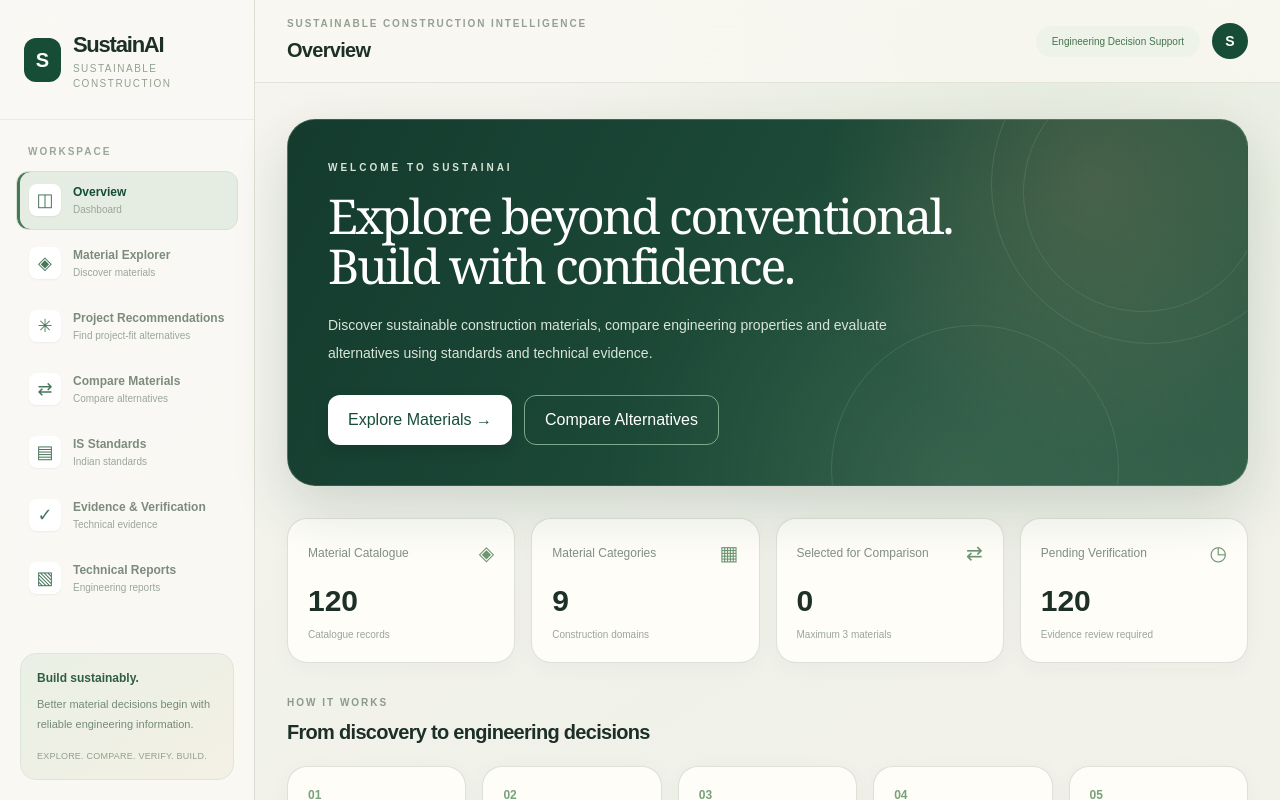
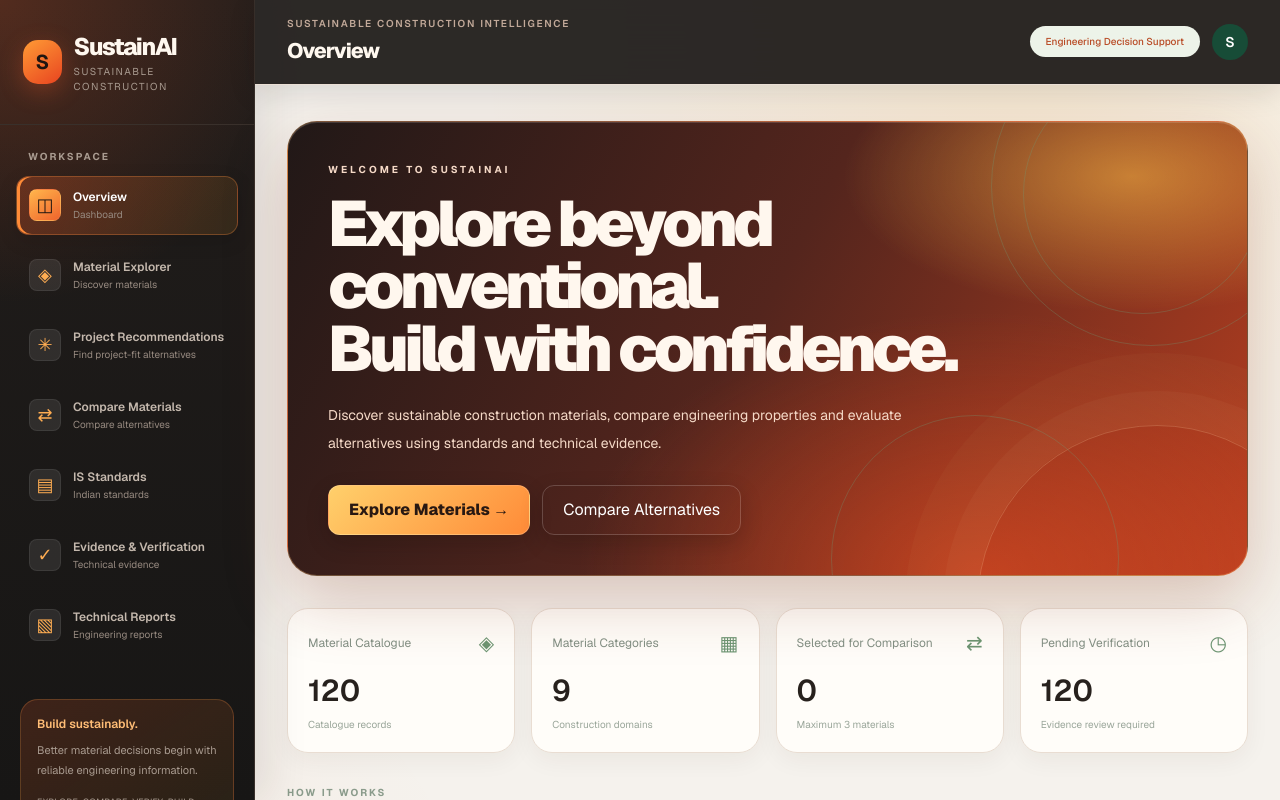
Before and after one commit to atharvdubey2609-debug/sustainai, a Next.js app: page / in a window 1280 px wide. Shown: the top 800 px of the page. Built offline with nearby package versions, Linux system fonts and the light colour scheme.

Commit message:
Redesign SustainAI with bold fiery visual identity

```diff
--- a/app/globals.css
+++ b/app/globals.css
@@ -2,16 +2,15 @@
 
 :root {
   color-scheme: light;
-  --background: #f4f3ed;
-  --foreground: #1d3028;
-  --muted: #718078;
-  --border: #e3e5dc;
-  --forest: #173f32;
-  --forest-2: #245844;
-  --sage: #dce8dc;
-  --sand: #ebe5d8;
-  --clay: #bd805d;
-  --surface: rgba(255, 254, 250, 0.92);
+  --background: #f5f2ed;
+  --foreground: #201c1a;
+  --muted: #81766e;
+  --border: #e8ddd3;
+  --ember: #f05a28;
+  --ember-dark: #c83e1b;
+  --amber: #ffb02e;
+  --ink: #191817;
+  --surface: #fffdfa;
 }
 
 @theme inline {
@@ -22,228 +21,245 @@
 }
 
 * { box-sizing: border-box; }
-
-html {
-  min-height: 100%;
-  background: var(--background);
-  scroll-behavior: smooth;
-}
-
+html { min-height: 100%; scroll-behavior: smooth; background: var(--background); }
 body {
   min-height: 100vh;
   margin: 0;
   color: var(--foreground);
   background:
-    radial-gradient(ellipse at 82% 0%, rgba(219, 229, 211, .52), transparent 32rem),
-    linear-gradient(145deg, #f7f6f0 0%, #f0f1e9 52%, #f6f3eb 100%);
-  font-family: Arial, Helvetica, sans-serif;
+    radial-gradient(ellipse at 80% 0%, rgba(255, 176, 46, .14), transparent 34rem),
+    radial-gradient(ellipse at 0% 65%, rgba(240, 90, 40, .055), transparent 30rem),
+    #f5f2ed;
+  font-family: var(--font-geist-sans), Arial, sans-serif;
   -webkit-font-smoothing: antialiased;
-  -moz-osx-font-smoothing: grayscale;
 }
-
-::selection { background: #c9ddc8; color: #173f32; }
-
+::selection { background: #ffb02e; color: #211713; }
 button, input, select, textarea { font: inherit; }
-button { -webkit-tap-highlight-color: transparent; }
-input, select, textarea { color: var(--foreground); }
-input::placeholder, textarea::placeholder { color: #9aa49b; opacity: 1; }
-
-:focus-visible {
-  outline: 3px solid rgba(189, 128, 93, .55);
-  outline-offset: 2px;
-}
-
-main {
-  background: transparent !important;
-  color: var(--foreground);
-}
-
+button { -webkit-tap-highlight-color: transparent; cursor: pointer; }
+input, select, textarea { color: #241f1b; }
+input::placeholder, textarea::placeholder { color: #a99d92; opacity: 1; }
+:focus-visible { outline: 3px solid rgba(240, 90, 40, .48); outline-offset: 3px; }
+main { min-height: 100vh; color: #27211d; background: transparent !important; }
 main > div { min-height: 100vh; }
 
-/* Workspace navigation */
+/* Dark, high-contrast navigation rail */
 main aside {
   position: sticky;
   top: 0;
   height: 100vh;
-  background: rgba(250, 249, 244, .9) !important;
-  border-color: rgba(215, 220, 208, .9) !important;
-  backdrop-filter: blur(18px);
+  color: #f8f2eb !important;
+  background:
+    radial-gradient(circle at 0% 0%, rgba(240,90,40,.24), transparent 19rem),
+    linear-gradient(180deg, #211d1b 0%, #171615 100%) !important;
+  border-color: #39302b !important;
+  box-shadow: 12px 0 40px rgba(42, 27, 18, .10);
+}
+main aside > div:first-child { padding: 30px 23px !important; border-color: #39302b !important; }
+main aside h1 { color: #fff8ef !important; font-size: 24px !important; font-weight: 800 !important; letter-spacing: -.065em !important; }
+main aside p { color: #a99b90; }
+main aside > div:first-child > div > div:first-child {
+  background: linear-gradient(145deg, #ff9b35, #e84420) !important;
+  color: #201511 !important;
+  border-radius: 15px !important;
+  box-shadow: 0 7px 25px rgba(240,90,40,.32);
+}
+main aside nav { display: grid; gap: 7px; }
+main aside nav button {
+  color: #c4b8ad !important;
+  border: 1px solid transparent;
+  border-radius: 13px !important;
+  transition: all .22s ease;
+}
+main aside nav button:hover {
+  color: #fff !important;
+  background: rgba(255,255,255,.075) !important;
+  border-color: rgba(255,255,255,.08);
+  transform: translateX(3px);
+}
+main aside nav button[class*="bg-[#eaf2e9]"] {
+  color: #fff !important;
+  background: linear-gradient(105deg, rgba(240,90,40,.28), rgba(255,176,46,.10)) !important;
+  border-color: rgba(255,142,65,.30) !important;
+  box-shadow: inset 3px 0 0 #ff8b37, 0 6px 20px rgba(0,0,0,.12);
+}
+main aside nav button > span:first-child {
+  color: #ffad52 !important;
+  background: rgba(255,255,255,.09) !important;
+  border: 1px solid rgba(255,255,255,.07);
+  box-shadow: none !important;
+}
+main aside nav button[class*="bg-[#eaf2e9]"] > span:first-child {
+  color: #211713 !important;
+  background: linear-gradient(145deg, #ffb64c, #f0642c) !important;
+}
+main aside nav button span span:last-child { color: #978a80 !important; }
+main aside > div:last-child > div {
+  border: 1px solid rgba(255,145,70,.24) !important;
+  background: linear-gradient(145deg, rgba(240,90,40,.18), rgba(255,176,46,.08)) !important;
+  border-radius: 18px !important;
+}
+main aside > div:last-child > div p:first-child { color: #ffbd76 !important; }
+main aside > div:last-child > div p:last-child { color: #a99b90 !important; }
+
+/* Sticky top bar */
+main header {
+  color: #f8f2eb !important;
+  background: rgba(31, 28, 26, .94) !important;
+  border-color: #39302b !important;
+  backdrop-filter: blur(20px);
+  box-shadow: 0 8px 28px rgba(28,20,16,.12);
+}
+main header h2 { color: #fff8ef !important; font-size: 21px !important; font-weight: 750 !important; letter-spacing: -.045em; }
+main header p { color: #c2a999 !important; letter-spacing: .17em !important; }
+main header button { border-color: rgba(255,255,255,.15) !important; color: #ffe4ce !important; }
+
+/* Typography and page canvas */
+main .max-w-\[1500px\] { max-width: 1600px; }
+main h1, main h2, main h3 { letter-spacing: -.04em; }
+main h1, main h2 { font-weight: 800; }
+main p { text-wrap: pretty; }
+main section { scroll-margin-top: 100px; }
+
+/* Premium fiery hero */
+main section.relative.overflow-hidden.rounded-3xl {
+  isolation: isolate;
+  position: relative;
+  border: 1px solid rgba(255,190,120,.35) !important;
+  border-radius: 30px !important;
+  background:
+    radial-gradient(ellipse at 88% 12%, rgba(255,190,70,.56), transparent 18rem),
+    radial-gradient(ellipse at 72% 100%, rgba(255,83,34,.48), transparent 25rem),
+    linear-gradient(118deg, #211817 0%, #54251d 48%, #b53e20 100%) !important;
+  box-shadow: 0 24px 65px rgba(127,48,25,.24), inset 0 1px 0 rgba(255,255,255,.15);
+}
+main section.relative.overflow-hidden.rounded-3xl:after {
+  content: "";
+  position: absolute;
+  z-index: -1;
+  width: 360px;
+  height: 360px;
+  right: -90px;
+  bottom: -210px;
+  border: 1px solid rgba(255,220,170,.22);
+  border-radius: 50%;
+  box-shadow: 0 0 0 34px rgba(255,220,170,.035), 0 0 0 72px rgba(255,220,170,.025);
+}
+main section.relative.overflow-hidden.rounded-3xl h1 {
+  max-width: 820px;
+  color: #fff7ee !important;
+  font-size: clamp(2.6rem, 5vw, 4.7rem) !important;
+  font-weight: 850 !important;
+  letter-spacing: -.07em !important;
+  line-height: .98 !important;
+}
+main section.relative.overflow-hidden.rounded-3xl p { color: #f5d9c7 !important; }
+main section.relative.overflow-hidden.rounded-3xl button {
+  border: 1px solid rgba(255,255,255,.18) !important;
+  box-shadow: 0 8px 22px rgba(20,10,7,.2);
+}
+main section.relative.overflow-hidden.rounded-3xl button:first-child {
+  color: #281812 !important;
+  background: linear-gradient(135deg, #ffd06b, #ff8b38) !important;
+  font-weight: 800;
 }
 
-main aside > div:first-child {
-  padding-top: 30px !important;
-  padding-bottom: 28px !important;
-}
-
-main aside h1 {
-  letter-spacing: -.055em;
-  font-size: 22px !important;
-}
-
-main aside nav button {
-  border: 1px solid transparent;
-  transition: background .2s ease, border-color .2s ease, transform .2s ease;
-}
-
-main aside nav button:hover { transform: translateX(2px); }
-main aside nav button[class*="bg-[#eaf2e9]"] {
-  background: #e5ede2 !important;
-  border-color: #d6e2d4 !important;
-  box-shadow: inset 3px 0 0 #47765b;
-}
-
-main aside nav button > span:first-child {
-  box-shadow: 0 1px 2px rgba(25, 49, 37, .06);
-  color: #47765b;
-}
-
-main aside > div:last-child > div {
-  border: 1px solid #dce6d9;
-  background: linear-gradient(145deg, #e9f0e5, #f4f0e5) !important;
-}
-
-/* Top bar */
-main header {
-  background: rgba(249, 248, 242, .82) !important;
-  border-color: rgba(220, 224, 214, .8) !important;
-  backdrop-filter: blur(18px);
-}
-
-main header h2 {
-  letter-spacing: -.035em;
-  color: #1d3028;
-  font-size: 20px;
-}
-
-main header p { letter-spacing: .19em !important; }
-
-/* Page rhythm and headings */
-main .max-w-\[1500px\] { max-width: 1580px; }
-main h1, main h2, main h3 {
-  letter-spacing: -.035em;
-}
-main h1 { font-weight: 650; }
-main h2 { font-weight: 650; }
-main p { text-wrap: pretty; }
-
-/* Elevated content surfaces */
+/* Cards, panels and material tiles */
 main article,
 main .rounded-2xl.border,
 main .rounded-3xl.border {
-  border-color: rgba(220, 224, 214, .95) !important;
-  box-shadow: 0 5px 22px rgba(34, 52, 40, .035);
+  border-color: #e9ddd2 !important;
+  box-shadow: 0 7px 25px rgba(61,39,26,.055);
   transition: border-color .22s ease, box-shadow .22s ease, transform .22s ease;
 }
-
 main article {
   overflow: hidden;
-  background: rgba(255, 254, 250, .96) !important;
-  border-radius: 20px !important;
+  background: #fffdfa !important;
+  border-radius: 21px !important;
+}
+main article:hover {
+  border-color: #f2a16e !important;
+  box-shadow: 0 18px 42px rgba(117,54,26,.13);
+  transform: translateY(-4px);
+}
+main article h3 { color: #2b211c !important; font-size: 16px; font-weight: 750 !important; }
+main article img { transition: transform .55s cubic-bezier(.2,.7,.2,1), filter .3s ease; }
+main article:hover img { transform: scale(1.055); filter: saturate(1.12); }
+main .rounded-2xl.border, main .rounded-3xl.border {
+  background-color: rgba(255,253,250,.97);
+  border-radius: 21px !important;
+}
+main article [class*="bg-[#edf4ec]"], main article [class*="bg-[#edf3e9]"],
+main article [class*="bg-[#eaf2e9]"] {
+  background: #fff0e6 !important;
+  color: #b94420 !important;
 }
 
-main article:hover {
-  border-color: #bdcdbb !important;
-  box-shadow: 0 16px 36px rgba(34, 52, 40, .09);
+/* Buttons: orange-to-amber action system */
+main button { transition: transform .18s ease, box-shadow .2s ease, background .2s ease, border-color .2s ease; }
+main button:not(:disabled):active { transform: translateY(1px) scale(.99); }
+main button[class*="bg-[#174c37]"], main button[class*="bg-[#173f32]"] {
+  color: #fffaf5 !important;
+  background: linear-gradient(135deg, #ef592c, #d83d20) !important;
+  border-color: transparent !important;
+  box-shadow: 0 5px 15px rgba(218,67,32,.2);
 }
+main button[class*="bg-[#174c37]"]:hover, main button[class*="bg-[#173f32]"]:hover {
+  background: linear-gradient(135deg, #ff7738, #e84b25) !important;
+  box-shadow: 0 9px 22px rgba(218,67,32,.27);
+}
+main button[class*="border-[#e5e9df]"], main button[class*="border-[#dfe7dc]"] {
+  background-color: #fffaf5;
+  border-color: #ead9cb !important;
+}
+main button[class*="text-[#174c37]"], main button[class*="text-[#47734f]"] { color: #bd481f !important; }
 
-main article h3 { color: #203c30 !important; font-size: 15px; }
-main article img { transition: transform .5s cubic-bezier(.2,.7,.2,1); }
-main article:hover img { transform: scale(1.045); }
-
-main .rounded-2xl.border,
-main .rounded-3xl.border {
-  background-color: rgba(255, 254, 250, .9);
-  border-radius: 20px !important;
-}
-
-/* Hero panel: editorial, architectural and warm */
-main section.relative.overflow-hidden.rounded-3xl {
-  isolation: isolate;
-  border: 1px solid rgba(190, 211, 190, .2);
-  border-radius: 28px !important;
-  background:
-    radial-gradient(circle at 84% 16%, rgba(190, 151, 111, .22), transparent 17rem),
-    radial-gradient(circle at 70% 100%, rgba(125, 164, 128, .2), transparent 22rem),
-    linear-gradient(118deg, #143b2e 0%, #1d4b39 54%, #315d47 100%) !important;
-  box-shadow: 0 22px 55px rgba(26, 61, 43, .16);
-}
-
-main section.relative.overflow-hidden.rounded-3xl h1 {
-  max-width: 760px;
-  font-family: Georgia, "Times New Roman", serif;
-  font-weight: 500 !important;
-  letter-spacing: -.045em;
-  line-height: 1.04 !important;
-}
-
-main section.relative.overflow-hidden.rounded-3xl p {
-  color: #d9e5d8 !important;
-}
-
-main section.relative.overflow-hidden.rounded-3xl button:first-child {
-  box-shadow: 0 5px 15px rgba(0, 0, 0, .12);
-}
-
-/* Buttons */
-main button {
-  transition: transform .18s ease, box-shadow .18s ease, background .18s ease, border-color .18s ease;
-}
-
-main button:not(:disabled):active { transform: translateY(1px); }
-
-main button[class*="bg-[#174c37]"],
-main button[class*="bg-[#173f32]"] {
-  background: linear-gradient(135deg, #174332, #286044) !important;
-  box-shadow: 0 4px 12px rgba(23, 67, 50, .13);
-}
-
-main button[class*="bg-[#174c37]"]:hover {
-  background: linear-gradient(135deg, #20553e, #34704f) !important;
-  box-shadow: 0 7px 17px rgba(23, 67, 50, .2);
-}
-
-main button[class*="border-[#e5e9df]"],
-main button[class*="border-[#dfe7dc]"] {
-  background-color: rgba(255, 254, 250, .72);
-}
-
-/* Form controls */
+/* Inputs */
 main input, main select, main textarea {
-  border-color: #dfe3d9 !important;
-  border-radius: 12px !important;
-  background-color: #fffefa !important;
+  color: #29211c !important;
+  border-color: #e6d8cc !important;
+  border-radius: 13px !important;
+  background-color: #fffdfa !important;
   transition: border-color .2s ease, box-shadow .2s ease;
 }
-
 main input:focus, main select:focus, main textarea:focus {
-  border-color: #73977a !important;
-  box-shadow: 0 0 0 4px rgba(115, 151, 122, .12);
+  border-color: #ef8754 !important;
+  box-shadow: 0 0 0 4px rgba(240,90,40,.12);
   outline: none;
 }
 
-/* Category and status chips */
-main span[class*="rounded-full"] {
-  letter-spacing: .015em;
+/* Accent labels, chips and status indicators */
+main span[class*="rounded-full"] { letter-spacing: .015em; }
+main [class*="text-[#47734f]"], main [class*="text-[#315e40]"] { color: #b94b25 !important; }
+main [class*="border-[#e5e9df]"], main [class*="border-[#e7ebe3]"] { border-color: #eadfd5 !important; }
+
+/* Tables and technical content remain crisp and readable */
+main table { border-color: #eadfd5; }
+main thead { background: #fff0e6; }
+main th { color: #71331f !important; }
+main td { border-color: #f0e7df !important; }
+main footer { border-color: #e8ddd3 !important; }
+
+/* Modal */
+main .fixed.inset-0 > [role="dialog"] {
+  border: 1px solid #f0d8c8;
+  box-shadow: 0 30px 100px rgba(26,15,10,.32);
 }
 
 /* Scrollbars */
-* { scrollbar-width: thin; scrollbar-color: #c5d0c1 transparent; }
+* { scrollbar-width: thin; scrollbar-color: #e6a17a transparent; }
 ::-webkit-scrollbar { width: 9px; height: 9px; }
-::-webkit-scrollbar-thumb { background: #c5d0c1; border: 2px solid transparent; background-clip: padding-box; border-radius: 99px; }
+::-webkit-scrollbar-thumb { background: #e6a17a; border: 2px solid transparent; background-clip: padding-box; border-radius: 99px; }
 
-/* Mobile refinement */
 @media (max-width: 1023px) {
   main header { padding-top: 14px !important; }
-  main header h2 { font-size: 18px; }
+  main header h2 { font-size: 18px !important; }
   main .max-w-\[1500px\] { padding-top: 22px; }
 }
-
 @media (max-width: 640px) {
   main section.relative.overflow-hidden.rounded-3xl { border-radius: 22px !important; }
-  main section.relative.overflow-hidden.rounded-3xl h1 { font-size: 2.35rem; }
+  main section.relative.overflow-hidden.rounded-3xl h1 { font-size: 2.55rem !important; }
   main article { border-radius: 17px !important; }
 }
-
 @media (prefers-reduced-motion: reduce) {
   *, *::before, *::after { scroll-behavior: auto !important; transition-duration: .01ms !important; animation-duration: .01ms !important; }
 }
```
